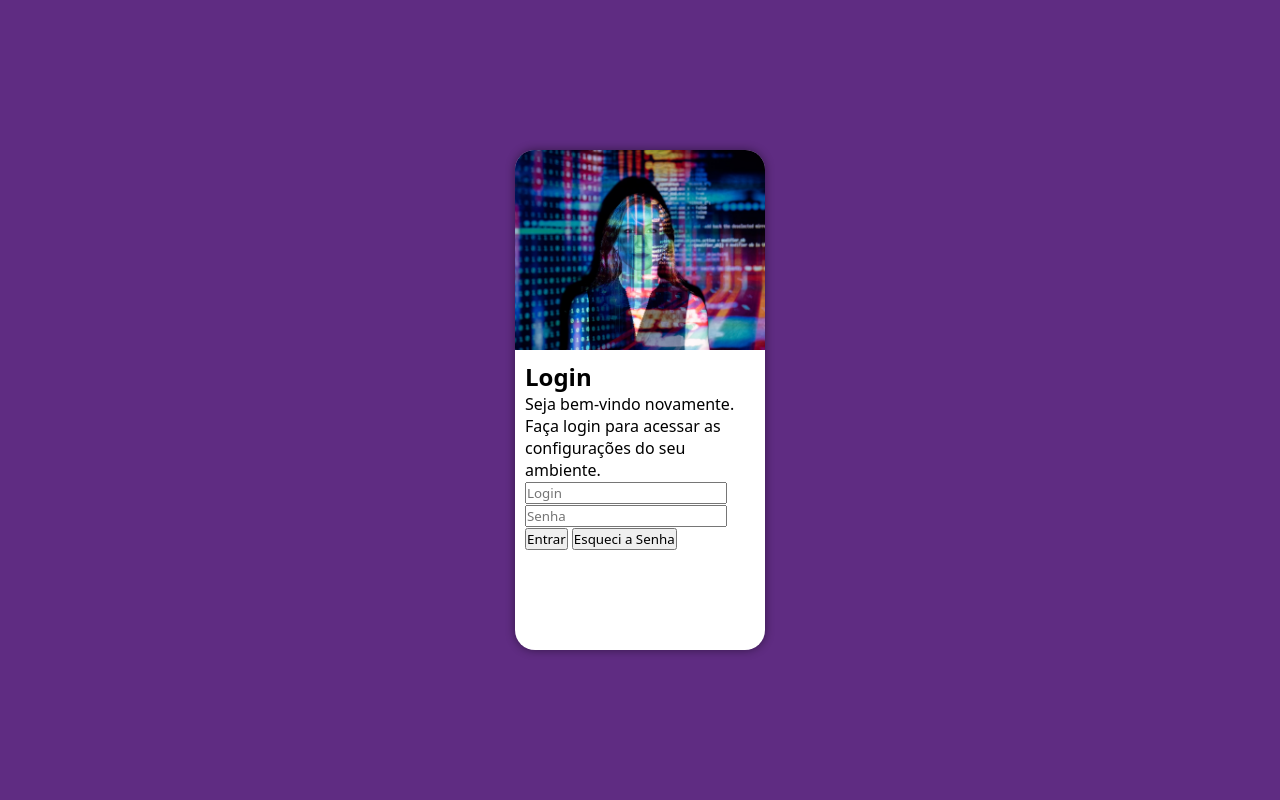
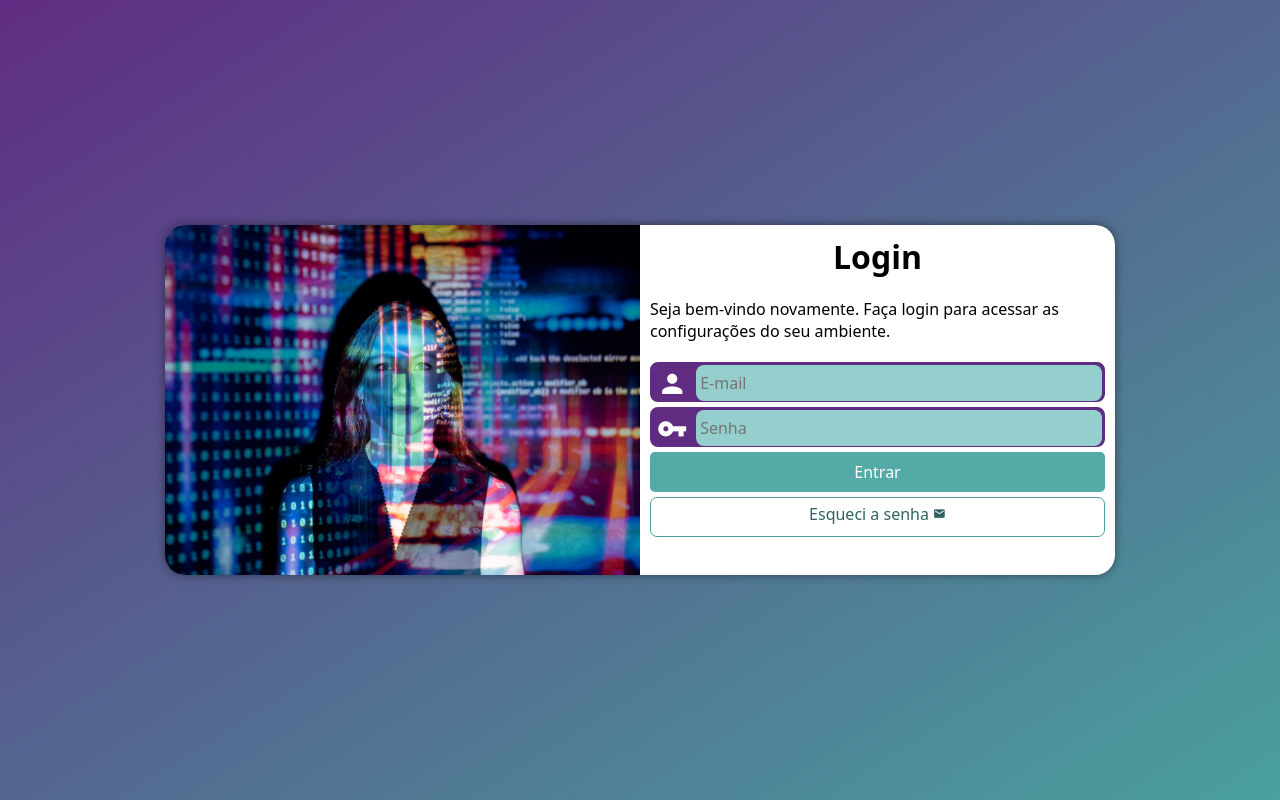
Before and after one commit to brenoviard/tela-login, a plain HTML site: page index.html in a window 1280 px wide. Drawn offline with Linux system fonts and the light colour scheme.

Commit message:
mediqueries e formularios

```diff
--- a/index.html
+++ b/index.html
@@ -5,29 +5,39 @@
     <meta http-equiv="X-UA-Compatible" content="IE=edge">
     <meta name="viewport" content="width=device-width, initial-scale=1.0">
     <title>Login</title>
+    <link href="https://fonts.googleapis.com/icon?family=Material+Icons" rel="stylesheet">
     <link rel="stylesheet" href="style/style.css">
+    <link rel="stylesheet" href="style/media-query.css">
 </head>
 <body>
     <main>
         <section id="login">
             <div id="imagem">
-
+                <!-- Imagem inserida via css -->
             </div>
             <div id="formulario">
                 <h1>Login</h1>
                 <p>
                     Seja bem-vindo novamente. Faça login para acessar as configurações do seu ambiente.
                 </p>
-                <form action="login.php" method="post">
-                    <label for="user">
-                        <input type="text" name="login" id="user" placeholder="Login">
-                    </label>
-                    <label for="password">
-                        <input type="password" name="senha" id="password" placeholder="Senha">
-                    <p>
-                        <input id="entrar" type="submit" value="Entrar">
-                        <input id="recuperar" type="submit" value="Esqueci a Senha">
-                    </p>
+                <form action="login.php" method="post" autocomplete="on">
+                    <div class="campo">
+                            <i class="material-icons">person</i>
+                            <input type="email" name="login" id="ilogin" placeholder="E-mail" autocomplete="email" required maxlength="30">
+                            <label for="ilogin">Login</label>
+
+                    </div>
+                    <div class="campo">
+                            <i class="material-icons">vpn_key</i>
+                            <input type="password" name="senha" id="password" placeholder="Senha" autocomplete="current-password" required minlength="8" maxlength="20">
+                            <label for="password">Senha</label>
+                    </div>
+
+                    <input id="entrar" type="submit" value="Entrar">
+                    <a href="esqueci.html" class="botao">
+                        Esqueci a senha <i class="material-icons">mail</i>
+
+                    </a>
                 </form>
             </div>
         </section>
--- /dev/null
+++ b/style/media-query.css
@@ -0,0 +1,73 @@
+@charset "utf-8";
+
+/* Typical Device Breakpoints
+------------------------------
+Pequenas telas: até 600px
+Celular: de 600px até 768px
+Tablet: 768px até 992px
+Desktop: 992px até 1200px
+Grandes telas: acima de 1200px
+*/
+
+:root {
+    --cor1: #49a09d;
+    --cor2: #5f2c82;
+}
+
+@media screen and (min-width: 768px) and (max-width: 992px) {
+
+    body{
+        background-image: linear-gradient(to bottom right, var(--cor2), var(--cor1));
+    }
+    #login{
+        width: 80vw;
+        height: 280px;
+    }
+
+    #imagem{
+        float: left;
+        width: 30%;
+        height: 100%;
+        background-position: bottom center;
+    }
+    #formulario{
+        float: right;
+        width: 70%;
+        height: 100%;
+    }
+
+
+}
+
+@media screen and (min-width: 992px){
+    body {
+            background-image: linear-gradient(to bottom right, var(--cor2), var(--cor1));
+        }
+
+    #login{
+        width: 950px;
+        height: 350px;
+    }
+
+    #imagem{
+        float: left;
+        width: 50%;
+        height: 100%;
+    }
+
+    #formulario{
+        float: right;
+        width: 50%;
+        height: 100%;
+    }
+
+    #formulario > h1 {
+        font-size: 2em;
+    }
+
+    #formulario > p {
+        font-size: 1em;
+        margin: 20px 0;
+    }
+
+}
--- a/style/style.css
+++ b/style/style.css
@@ -32,7 +32,7 @@ main{
 #login{
     background-color: white;
     width: 250px;
-    height: 500px;
+    height: 515px;
     border-radius: 20px;
     box-shadow: 0px 0px 10px rgb(0,0,0, 0.45);
     overflow: hidden;
@@ -41,6 +41,9 @@ main{
     top: 50%;
     left: 50%;
     transform: translate(-50%, -50%);
+
+    transition: width .3s, height .3s;
+    transition-timing-function: ease;
 }
 
 #imagem{
@@ -55,3 +58,91 @@ main{
     padding: 10px;
 
 }
+
+#formulario > h1{
+    text-align: center;
+    margin-bottom: 10px;
+}
+
+#formulario > p {
+    font-size: 0.8em;
+}
+
+div.campo{
+    background-color: var(--cor2);
+    border: 2px solid var(--cor2);
+    display: block;
+    width: 100%;
+    height: 40px;
+    border-radius: 8px;
+    margin: 5px 0px;
+
+}
+
+div.campo > label{
+    display: none;
+}
+
+div.campo > i {
+    color: white;
+    font-size: 1.9em;
+    width: 40px;
+    padding: 5px;
+}
+
+div.campo > input {
+    background-color: #94cfcd;
+    font-size: 1em;
+    width: calc(100% - 45px);
+    height: 100%;
+    border: 0px;
+    border-radius: 8px;
+    padding: 4px;
+    transform: translateY(-10px);
+}
+
+div.campo > input:focus-within{
+    background-color: white;
+    border: none;
+}
+
+form > #entrar{
+    display: block;
+    font-size: 1em;
+    width: 100%;
+    height: 40px;
+    background-color: #53aaa7;
+    color: white;
+    border: none;
+    border-radius: 5px;
+    cursor: pointer;
+
+}
+
+form > #entrar:hover{
+    background-color: #2d6462;
+}
+
+form > a.botao{
+    display: block;
+    text-align: center;
+    font-size: 1em;
+    width: 100%;
+    height: 40px;
+    padding-top: 5px;
+    margin-top: 5px;
+    background-color: white;
+    color: #2d6462;
+    border: 1px solid #49a09d;
+    border-radius: 7px;
+    text-decoration: none;
+
+}
+
+form > a.botao:hover{
+    background-color: #6cd3cf;
+}
+
+form > a.botao > i {
+    font-size: 0.8em;
+}
```
